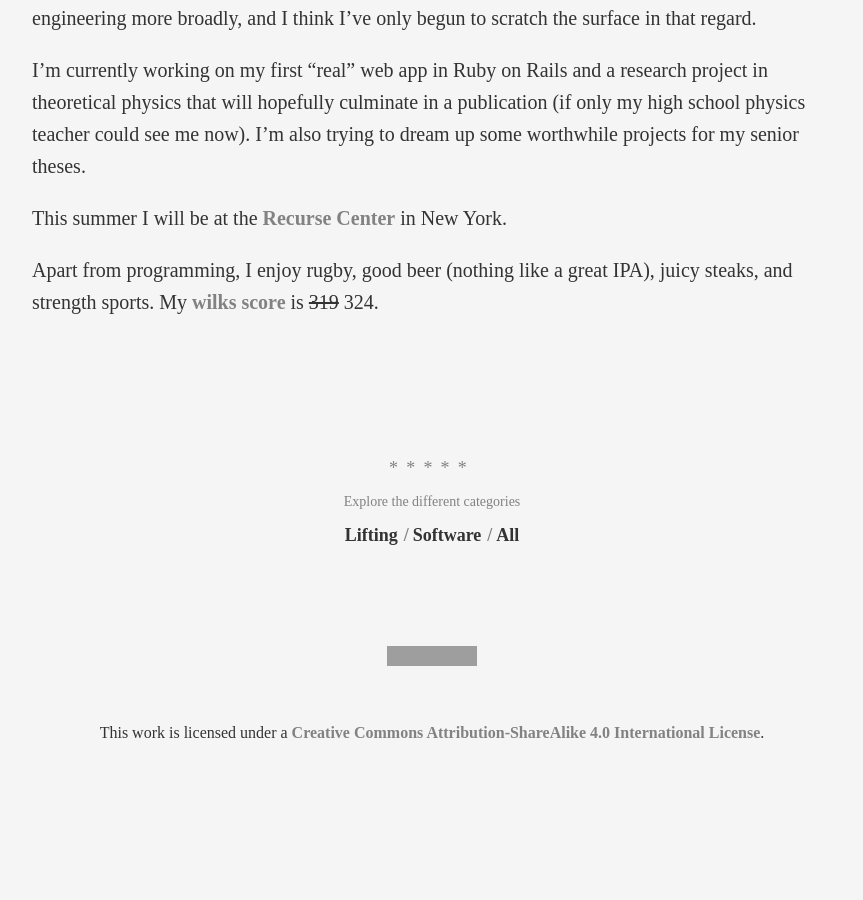
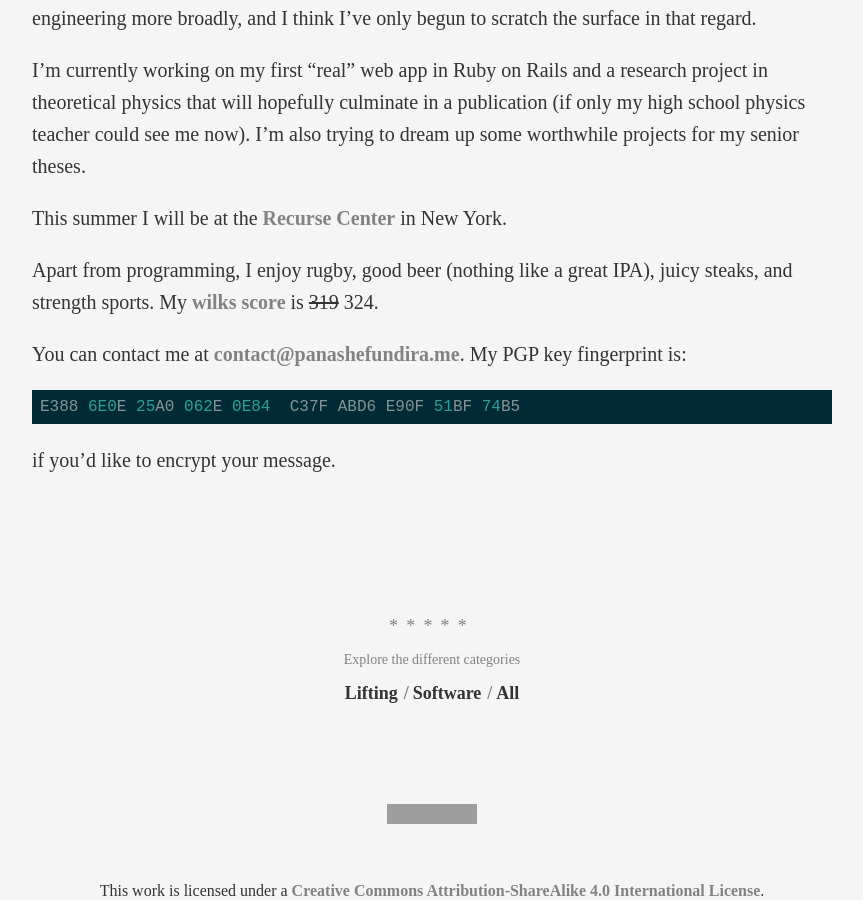
Before and after one commit to munyari/munyari.github.io, a Jekyll site: the page built from about.md, in a window 1280 px wide and 900 px high, scrolled down 809 px. Shown: the whole window, without its empty margins (208-1071 px from the left). Built offline with Jekyll 4.4.1, drawn with Linux system fonts in a browser that asks for light colours; some web fonts are replaced; before the commit the page ends 1551 px from its top, so only the background shows below that; grey boxes are pictures that could not be loaded.

Commit message:
Updated about page

````diff
--- a/about.md
+++ b/about.md
@@ -23,3 +23,12 @@ juicy steaks, and strength sports. My [wilks score][wilks] is ~~319~~ 324.
 
 [wilks]: https://en.wikipedia.org/wiki/Wilks_score
 [recurse]: https://recurse.com
+
+You can contact me at <a href="contact@panashefundira.me">contact@panashefundira.me</a>.
+My PGP key fingerprint is:
+
+```text
+E388 6E0E 25A0 062E 0E84  C37F ABD6 E90F 51BF 74B5
+```
+
+if you'd like to encrypt your message.
````
